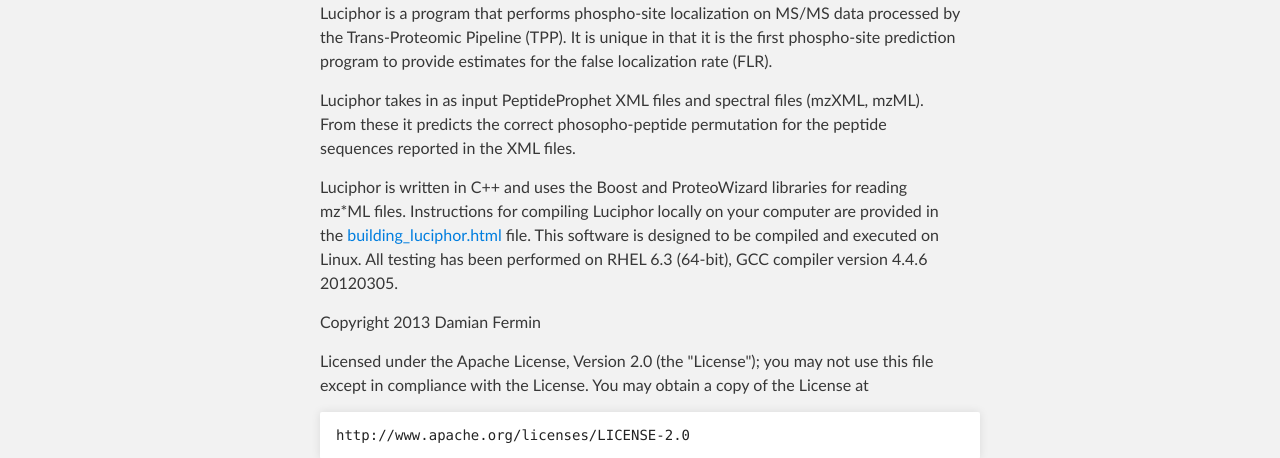
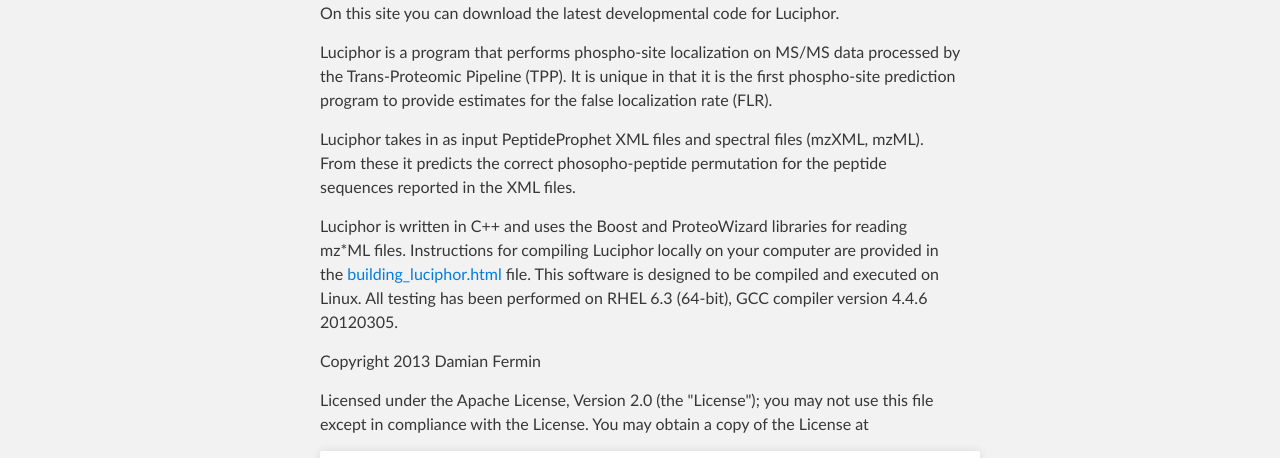
Before and after one commit to dfermin/luciphor, a plain HTML site: page index.html in a window 1280 px wide. Shown: the part 642-1100 px from the top of the page. Drawn offline with Linux system fonts and the light colour scheme.

Commit message:
Update index page

```diff
--- a/index.html
+++ b/index.html
@@ -38,6 +38,8 @@ My GitHub Page
       <section id="main_content" class="inner">
         <h1>LuciPHOr</h1>
 
+<p>On this site you can download the latest <b>developmental code</b> for Luciphor.</p>
+
 <p>Luciphor is a program that performs phospho-site localization on MS/MS data processed by the Trans-Proteomic Pipeline (TPP). It is unique in that it is the first phospho-site prediction program to provide estimates for the false localization rate (FLR). </p>
 
 <p>Luciphor takes in as input PeptideProphet XML files and spectral files (mzXML, mzML). From these it predicts the correct phosopho-peptide permutation for the peptide sequences reported in the XML files. </p>
```
